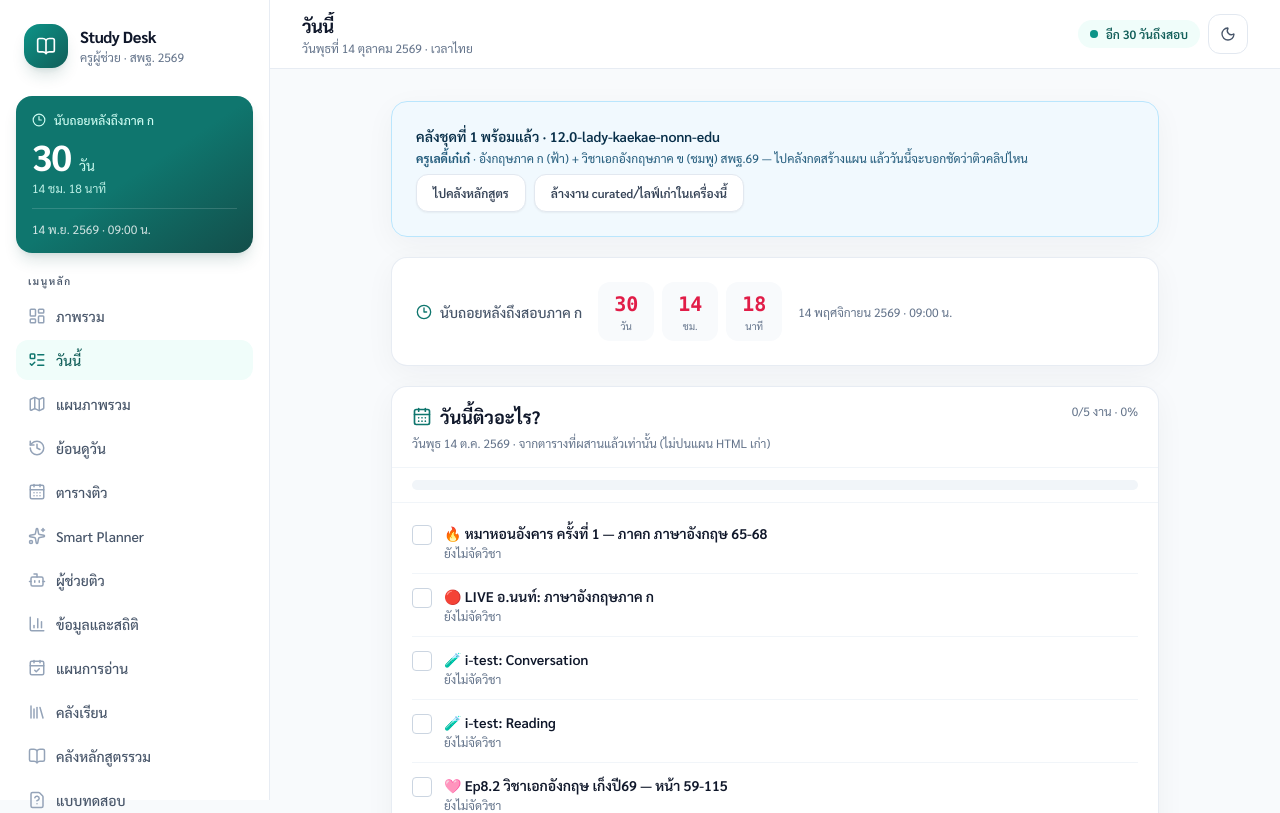
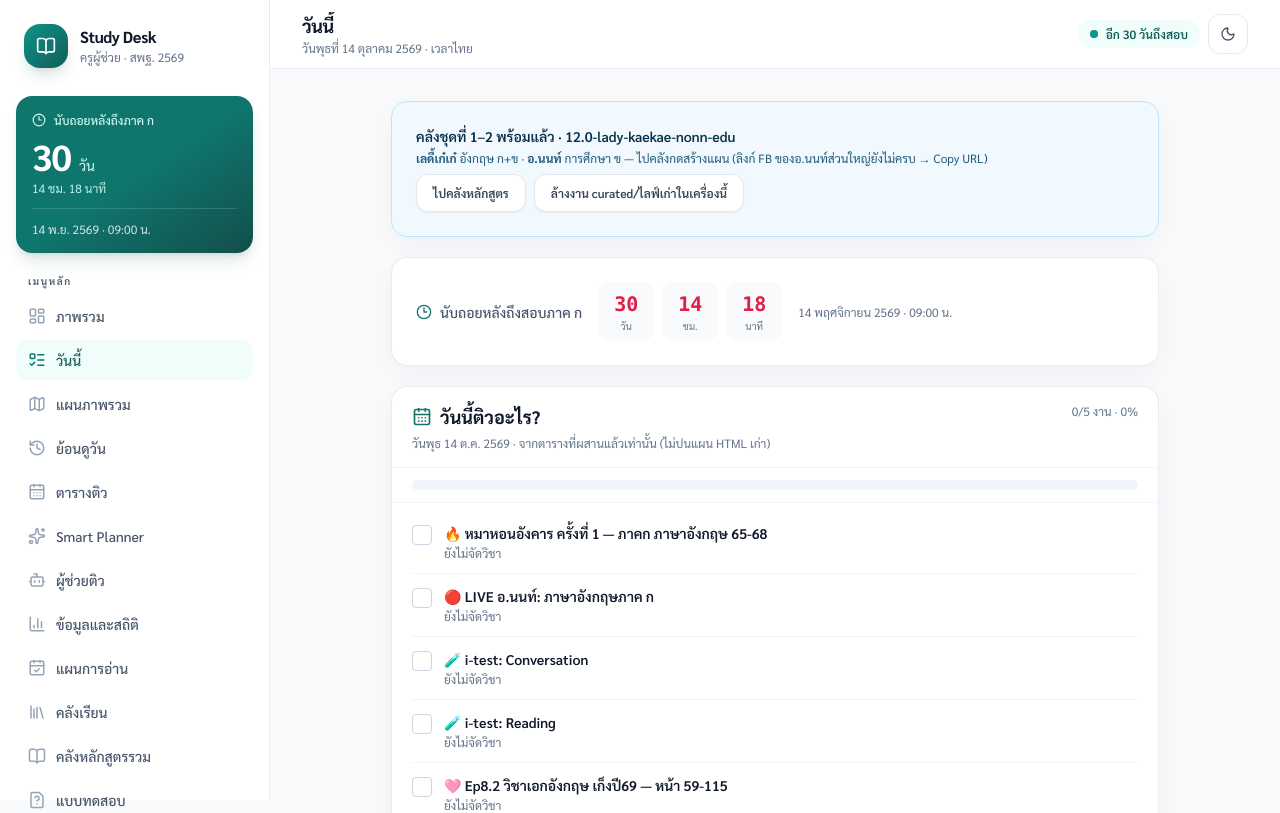
Before and after one commit to zaza123zxzx35/exam-architect, a React (Vite) app: page /today in a window 1280 px wide. Shown: the top 813 px of the page. Built offline with nearby package versions, Linux system fonts and the light colour scheme.

Commit message:
chore: note อ.นนท์ education pack on Today banner
Co-authored-by: kawchillingplay11 <kawchillingplay11@gmail.com>

```diff
--- a/src/pages/Today.jsx
+++ b/src/pages/Today.jsx
@@ -90,11 +90,11 @@ export default function Today() {
     <div className="mx-auto max-w-3xl space-y-5">
       <section className="card border-sky-200 bg-sky-50/80 dark:border-sky-900 dark:bg-sky-950/30">
         <p className="text-sm font-semibold text-sky-950 dark:text-sky-100">
-          คลังชุดที่ 1 พร้อมแล้ว · {CURATED_CATALOG_VERSION}
+          คลังชุดที่ 1–2 พร้อมแล้ว · {CURATED_CATALOG_VERSION}
         </p>
         <p className="mt-1 text-xs text-sky-900/90 dark:text-sky-100/90">
-          <strong>ครูเลดี้เก๋เก๋</strong> · อังกฤษภาค ก (ฟ้า) + วิชาเอกอังกฤษภาค ข (ชมพู) สพฐ.69
-          — ไปคลังกดสร้างแผน แล้ววันนี้จะบอกชัดว่าติวคลิปไหน
+          <strong>เลดี้เก๋เก๋</strong> อังกฤษ ก+ข · <strong>อ.นนท์</strong> การศึกษา ข
+          — ไปคลังกดสร้างแผน (ลิงก์ FB ของอ.นนท์ส่วนใหญ่ยังไม่ครบ → Copy URL)
         </p>
         <div className="mt-2 flex flex-wrap gap-2">
           <Link to="/library" className="btn-secondary text-xs">ไปคลังหลักสูตร</Link>
```
